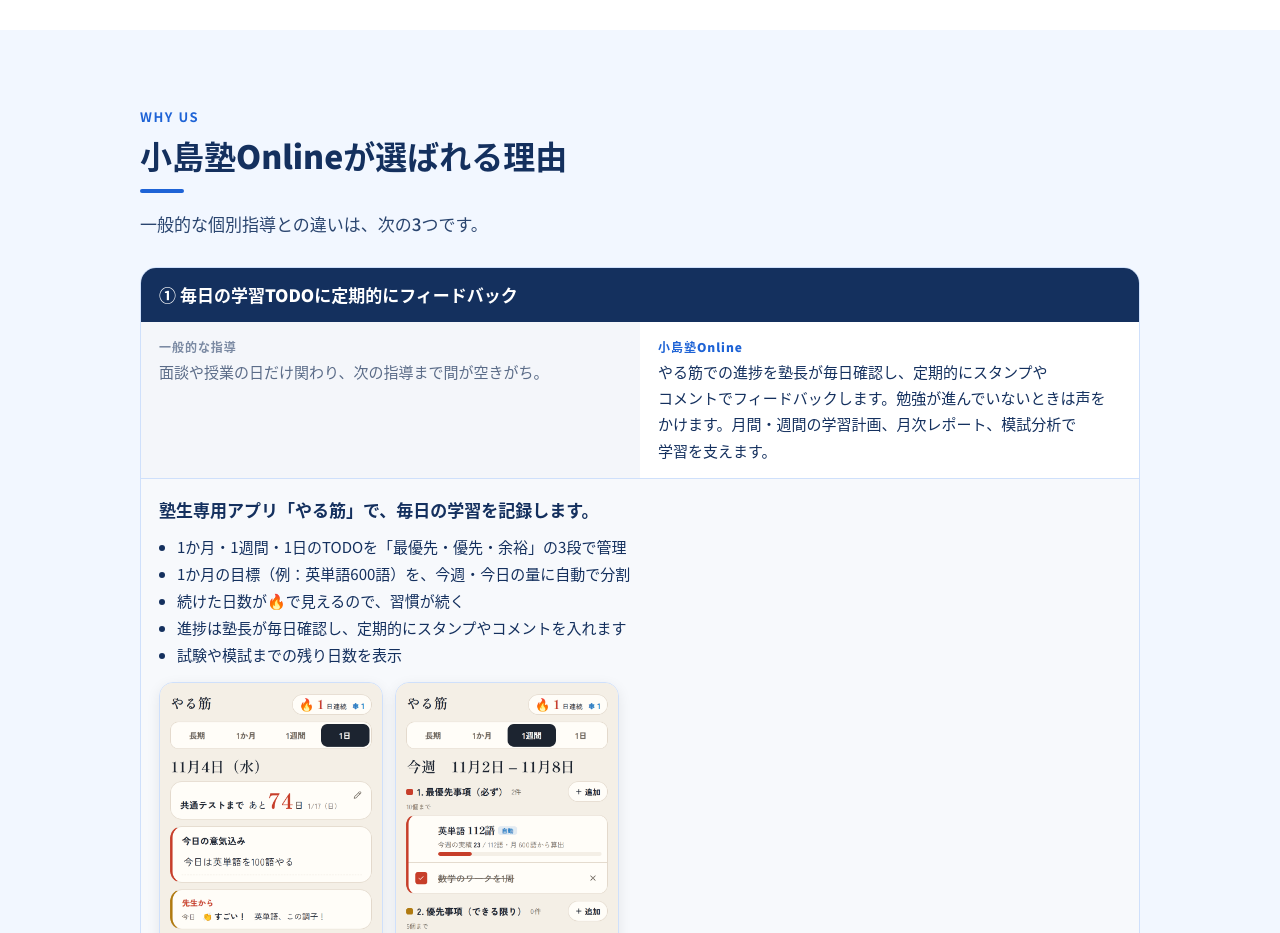
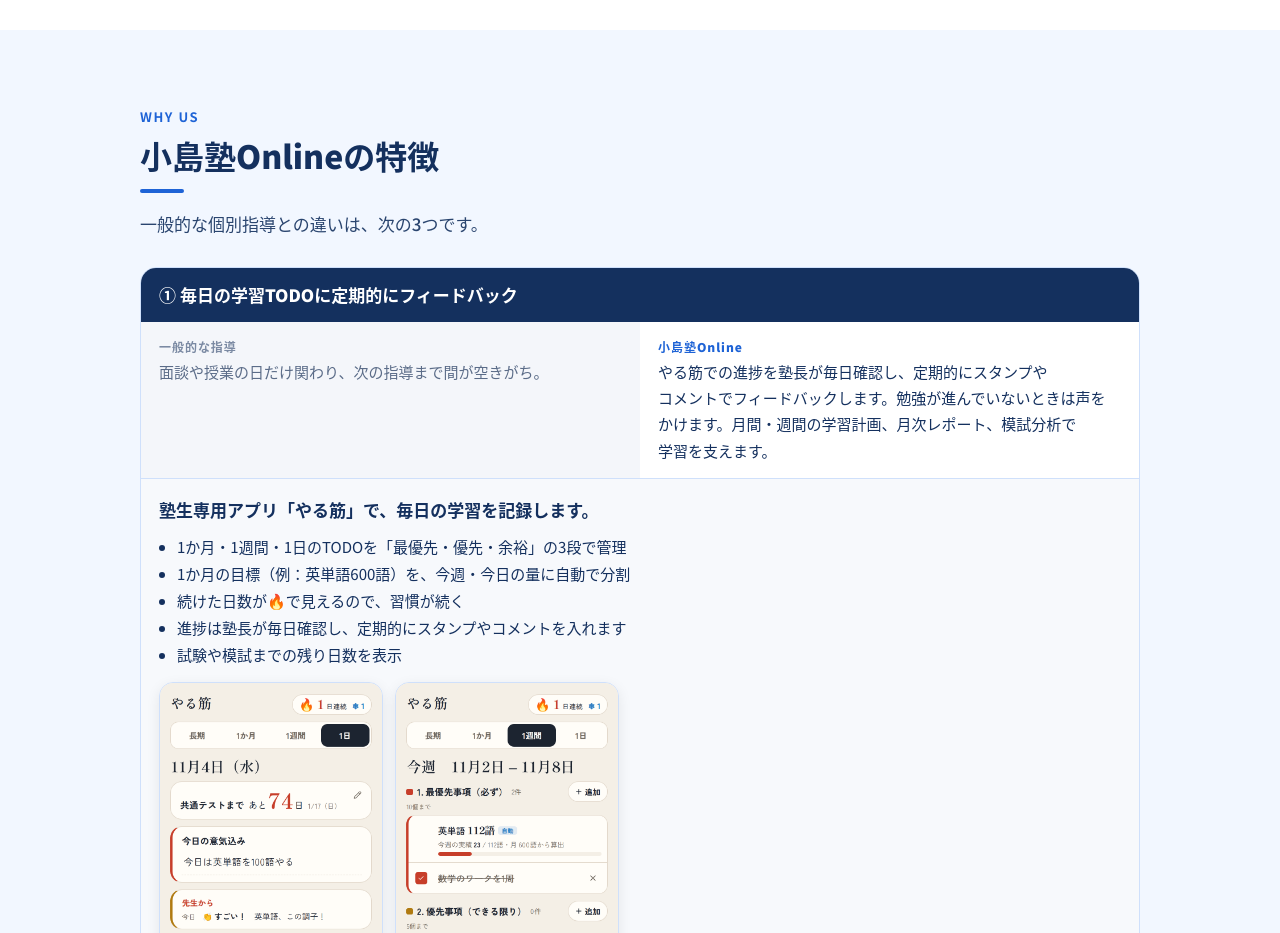
Before and after one commit to kojimajuku/kojimajuku-online, a plain HTML site: page index.html in a window 1280 px wide. Shown: the part 3660-4593 px from the top of the page. Drawn offline with Linux system fonts and the light colour scheme.

Commit message:
「選ばれる理由」を「小島塾Onlineの特徴」に変更する

```diff
--- a/index.html
+++ b/index.html
@@ -408,7 +408,7 @@ footer b{color:#fff;font-size:15px}
 <section class="alt">
  <div class="wrap">
   <div class="eyebrow">WHY US</div>
-  <h2 class="title">小島塾Onlineが選ばれる理由</h2>
+  <h2 class="title">小島塾Onlineの特徴</h2>
   <p class="lead">一般的な個別指導との違いは、次の3つです。</p>
   <div class="cmp">
    <div class="row"><h3>① 毎日の学習TODOに定期的にフィードバック</h3>
```
